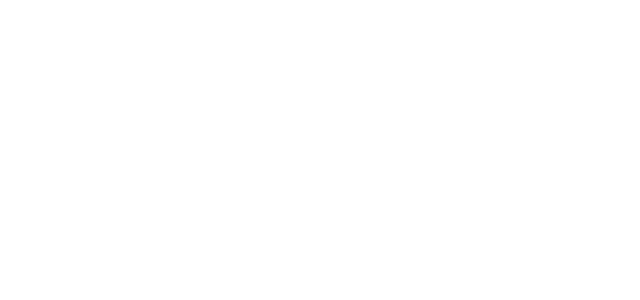
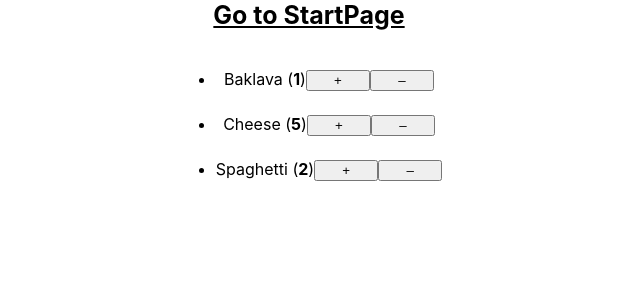
Before and after one commit to IvanGerman/ReactTS-Practice, a React (Create React App) app: page /component9 in a window 1280 px wide. Before the commit this address had no page. Shown: the top 300 px of the page, without its empty margins (331-971 px from the left). Built offline with nearby package versions, Linux system fonts and the light colour scheme.

Commit message:
feat: create component9, add callback function decreasecounter to the minus button

```diff
--- a/src/App.tsx
+++ b/src/App.tsx
@@ -9,6 +9,7 @@ import Component5 from './components/Component5/Component5';
 import Component6 from './components/Component6/Component6';
 import Component7 from './components/Component7/Component7';
 import Component8 from './components/Component8/Component8';
+import Component9 from './components/Component9/Component9';
 
 function App() {
   return (
@@ -22,6 +23,7 @@ function App() {
           <Route path="component6/*" element={<Component6/>}/>
           <Route path="component7/*" element={<Component7/>}/>
           <Route path="component8/*" element={<Component8/>}/>
+          <Route path="component9/*" element={<Component9/>}/>
         </Routes>
     </div>
   );
--- /dev/null
+++ b/src/components/Component9/Component9.css
@@ -0,0 +1,11 @@
+.wrapper {
+  display: flex;
+  flex-direction: column;
+  justify-items: center;
+  align-items: center;
+}
+
+button {
+  width: 5vw;
+  margin-top: 3vh;
+}
--- /dev/null
+++ b/src/components/Component9/Component9.tsx
@@ -0,0 +1,90 @@
+//@ts-nocheck
+import { useState } from 'react';
+import { NavLink } from 'react-router-dom';
+import  './Component9.css';
+
+const initialProducts = [{
+  id: 0,
+  name: 'Baklava',
+  count: 1,
+}, {
+  id: 1,
+  name: 'Cheese',
+  count: 5,
+}, {
+  id: 2,
+  name: 'Spaghetti',
+  count: 2,
+}];
+
+
+
+const Component9 = () => {
+
+  const [
+    products,
+    setProducts
+  ] = useState(initialProducts)
+
+  function handleIncreaseClick(productId) {
+    setProducts(products.map(product => {
+      if (product.id === productId) {
+        return {
+          ...product,
+          count: product.count + 1
+        };
+      } else {
+        return product;
+      }
+    }))
+  }
+
+  function handleDecreaseClick(productId) {
+    let nextProducts = products.map(product => {
+      if (product.id === productId) {
+        return {
+          ...product,
+          count: product.count - 1
+        };
+      } else {
+        return product;
+      }
+    });
+    nextProducts = nextProducts.filter(p =>
+      p.count > 0
+    );
+    setProducts(nextProducts)
+  }
+
+  return (
+
+    <div className='wrapper'>
+
+      <NavLink to="/" className='backToStartLink'>Go to StartPage</NavLink>
+
+      <ul>
+      {products.map(product => (
+        <li key={product.id}>
+          {product.name}
+          {' '}
+          (<b>{product.count}</b>)
+          <button onClick={() => {
+            handleIncreaseClick(product.id);
+          }}>
+            +
+          </button>
+          <button onClick={() => {
+            handleDecreaseClick(product.id);
+          }}>
+            –
+          </button>
+        </li>
+      ))}
+    </ul>
+
+
+    </div>
+  )
+}
+
+export default Component9;
--- a/src/components/Navbar/Navbar.tsx
+++ b/src/components/Navbar/Navbar.tsx
@@ -28,6 +28,9 @@ const Navbar = () => {
       <NavLink to="/component8" className='navbarLink'>Component8</NavLink>
       <br></br>
       <br></br>
+      <NavLink to="/component9" className='navbarLink'>Component9</NavLink>
+      <br></br>
+      <br></br>
     </nav>
   )
 }
```
